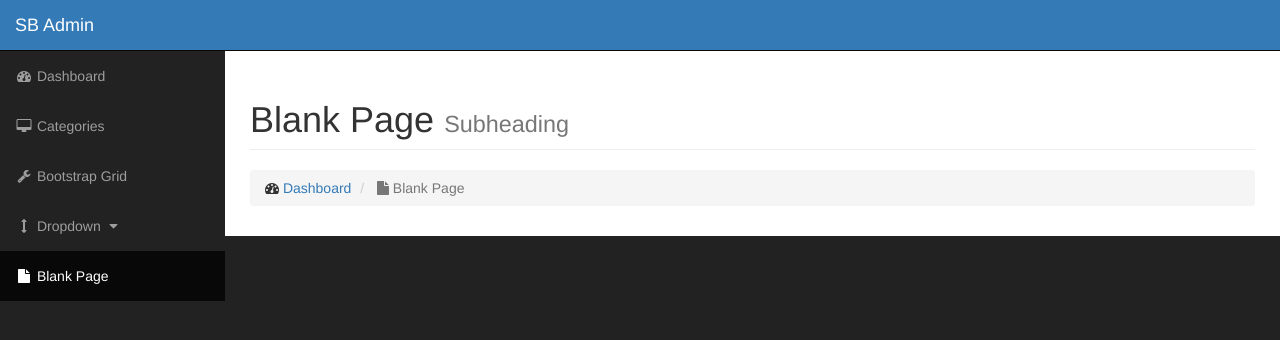
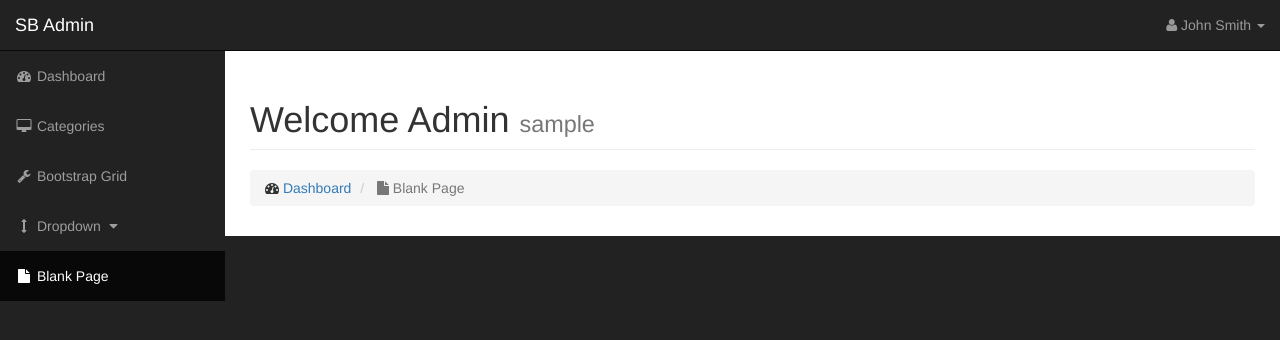
Before and after one commit to suryawanshinavin/ecommerce, a PHP site: page /admin/index.php in a window 1280 px wide. Shown: the top 340 px of the page. Run offline with PHP 8.4, Linux system fonts and the light colour scheme; the visitor is signed in with stand-in values (Sample User, id 1).

Commit message:
add category, admin_header, admin_navigation files

```diff
--- /dev/null
+++ b/admin/categories.php
@@ -0,0 +1,5 @@
+<?php include ("include/admin_header.php") ?>
+
+<div id="wrapper">
+
+    <?php include ("include/admin_navigation.php") ?>
--- /dev/null
+++ b/admin/include/admin_header.php
@@ -0,0 +1,49 @@
+<?php include_once "../db_config.php" ?>
+<!-- <?php //include_once dirname(dirname(__DIR__)) . "/db_config.php" ?>  second method -->
+
+<?php
+
+if (!isset($_SESSION['user_role'])) {
+
+    header("Location: ../index.php");
+
+} else if ($_SESSION['user_role'] !== 'admin'){
+
+    header("Location: ../index.php");
+
+}
+
+?>
+
+<!DOCTYPE html>
+<html lang="en">
+
+<head>
+
+    <meta charset="utf-8">
+    <meta http-equiv="X-UA-Compatible" content="IE=edge">
+    <meta name="viewport" content="width=device-width, initial-scale=1">
+    <meta name="description" content="">
+    <meta name="author" content="">
+
+    <title>E-Commerce Admin Template</title>
+
+    <!-- Bootstrap Core CSS -->
+    <link href="css/bootstrap.min.css" rel="stylesheet">
+
+    <!-- Custom CSS -->
+    <link href="css/sb-admin.css" rel="stylesheet">
+
+    <!-- Custom Fonts -->
+    <link href="font-awesome/css/font-awesome.min.css" rel="stylesheet" type="text/css">
+
+    <!-- HTML5 Shim and Respond.js IE8 support of HTML5 elements and media queries -->
+    <!-- WARNING: Respond.js doesn't work if you view the page via file:// -->
+    <!--[if lt IE 9]>
+        <script src="https://oss.maxcdn.com/libs/html5shiv/3.7.0/html5shiv.js"></script>
+        <script src="https://oss.maxcdn.com/libs/respond.js/1.4.2/respond.min.js"></script>
+    <![endif]-->
+
+</head>
+
+<body>
--- /dev/null
+++ b/admin/include/admin_navigation.php
@@ -0,0 +1,57 @@
+<?php include_once "../db_config.php" ?>
+
+<!-- Navigation -->
+<nav class="navbar navbar-inverse navbar-fixed-top" role="navigation">
+    <!-- Brand and toggle get grouped for better mobile display -->
+    <div class="navbar-header">
+        <button type="button" class="navbar-toggle" data-toggle="collapse" data-target=".navbar-ex1-collapse">
+            <span class="sr-only">Toggle navigation</span>
+            <span class="icon-bar"></span>
+            <span class="icon-bar"></span>
+            <span class="icon-bar"></span>
+        </button>
+        <a class="navbar-brand" href="index.html">SB Admin</a>
+    </div>
+    <div class="collapse navbar-collapse navbar-ex1-collapse">
+        <ul class="nav navbar-right top-nav">
+            <li class="dropdown">
+                <a href="#" class="dropdown-toggle" data-toggle="dropdown"><i class="fa fa-user"></i> John Smith <b class="caret"></b></a>
+                <ul class="dropdown-menu">
+                    <li>
+                        <a href="#"><i class="fa fa-fw fa-user"></i> Profile</a>
+                    </li>
+                    <li class="divider"></li>
+                    <li>
+                        <a href="#"><i class="fa fa-fw fa-power-off"></i> Log Out</a>
+                    </li>
+                </ul>
+            </li>
+        </ul>
+        <ul class="nav navbar-nav side-nav">
+            <li>
+                <a href="index.html"><i class="fa fa-fw fa-dashboard"></i> Dashboard</a>
+            </li>
+            <li>
+                <a href="bootstrap-elements.html"><i class="fa fa-fw fa-desktop"></i> Categories </a>
+            </li>
+            <li>
+                <a href="bootstrap-grid.html"><i class="fa fa-fw fa-wrench"></i> Bootstrap Grid</a>
+            </li>
+            <li>
+                <a href="javascript:;" data-toggle="collapse" data-target="#demo"><i class="fa fa-fw fa-arrows-v"></i> Dropdown <i class="fa fa-fw fa-caret-down"></i></a>
+                <ul id="demo" class="collapse">
+                    <li>
+                        <a href="#">Dropdown Item</a>
+                    </li>
+                    <li>
+                        <a href="#">Dropdown Item</a>
+                    </li>
+                </ul>
+            </li>
+            <li class="active">
+                <a href="blank-page.html"><i class="fa fa-fw fa-file"></i> Blank Page</a>
+            </li>
+        </ul>
+    </div>
+    <!-- /.navbar-collapse -->
+</nav>
--- a/admin/index.php
+++ b/admin/index.php
@@ -1,78 +1,8 @@
-<!DOCTYPE html>
-<html lang="en">
+<?php include ("include/admin_header.php") ?>
 
-<head>
+<div id="wrapper">
 
-    <meta charset="utf-8">
-    <meta http-equiv="X-UA-Compatible" content="IE=edge">
-    <meta name="viewport" content="width=device-width, initial-scale=1">
-    <meta name="description" content="">
-    <meta name="author" content="">
-
-    <title>E-Commerce Admin Template</title>
-
-    <!-- Bootstrap Core CSS -->
-    <link href="css/bootstrap.min.css" rel="stylesheet">
-
-    <!-- Custom CSS -->
-    <link href="css/sb-admin.css" rel="stylesheet">
-
-    <!-- Custom Fonts -->
-    <link href="font-awesome/css/font-awesome.min.css" rel="stylesheet" type="text/css">
-
-    <!-- HTML5 Shim and Respond.js IE8 support of HTML5 elements and media queries -->
-    <!-- WARNING: Respond.js doesn't work if you view the page via file:// -->
-    <!--[if lt IE 9]>
-        <script src="https://oss.maxcdn.com/libs/html5shiv/3.7.0/html5shiv.js"></script>
-        <script src="https://oss.maxcdn.com/libs/respond.js/1.4.2/respond.min.js"></script>
-    <![endif]-->
-
-</head>
-
-<body>
-
-    <div id="wrapper">
-        <!-- Navigation -->
-        <nav class="navbar navbar-inverse navbar-fixed-top" role="navigation">
-            <!-- Brand and toggle get grouped for better mobile display -->
-            <div class="navbar-header">
-                <button type="button" class="navbar-toggle" data-toggle="collapse" data-target=".navbar-ex1-collapse">
-                    <span class="sr-only">Toggle navigation</span>
-                    <span class="icon-bar"></span>
-                    <span class="icon-bar"></span>
-                    <span class="icon-bar"></span>
-                </button>
-                <a class="navbar-brand" href="index.html">SB Admin</a>
-            </div>
-            <div class="collapse navbar-collapse bg-primary navbar-ex1-collapse">
-                <ul class="nav navbar-nav side-nav">
-                    <li>
-                        <a href="index.html"><i class="fa fa-fw fa-dashboard"></i> Dashboard</a>
-                    </li>
-                    <li>
-                        <a href="bootstrap-elements.html"><i class="fa fa-fw fa-desktop"></i> Categories </a>
-                    </li>
-                    <li>
-                        <a href="bootstrap-grid.html"><i class="fa fa-fw fa-wrench"></i> Bootstrap Grid</a>
-                    </li>
-                    <li>
-                        <a href="javascript:;" data-toggle="collapse" data-target="#demo"><i class="fa fa-fw fa-arrows-v"></i> Dropdown <i class="fa fa-fw fa-caret-down"></i></a>
-                        <ul id="demo" class="collapse">
-                            <li>
-                                <a href="#">Dropdown Item</a>
-                            </li>
-                            <li>
-                                <a href="#">Dropdown Item</a>
-                            </li>
-                        </ul>
-                    </li>
-                    <li class="active">
-                        <a href="blank-page.html"><i class="fa fa-fw fa-file"></i> Blank Page</a>
-                    </li>
-                </ul>
-            </div>
-            <!-- /.navbar-collapse -->
-        </nav>
+    <?php include ("include/admin_navigation.php") ?>
 
         <div id="page-wrapper">
 
@@ -82,12 +12,12 @@
                 <div class="row">
                     <div class="col-lg-12">
                         <h1 class="page-header">
-                            Blank Page
-                            <small>Subheading</small>
+                            Welcome Admin
+                            <small><?php echo $_SESSION['username'] ?></small>
                         </h1>
                         <ol class="breadcrumb">
                             <li>
-                                <i class="fa fa-dashboard"></i>  <a href="index.php">Dashboard</a>
+                                <i class="fa fa-dashboard"></i> <a href="index.php">Dashboard</a>
                             </li>
                             <li class="active">
                                 <i class="fa fa-file"></i> Blank Page
--- a/db_config.php
+++ b/db_config.php
@@ -6,4 +6,6 @@ if (!$con)
 {
     die("Database connection failed");
 }
+
+session_start();
 ?>
--- a/login.php
+++ b/login.php
@@ -1,5 +1,4 @@
 <?php
-session_start();
 // database connection
 include "db_config.php";
 include "function.php";
@@ -23,7 +22,8 @@ if (isset($_POST['login'])) {
   } else {
 
     $_SESSION['id'] = $user_row['id'];
-    $_SESSION['name'] = $user_row['name'];
+    $_SESSION['username'] = $user_row['username'];
+    $_SESSION['user_role'] = $user_row['user_role'];
     echo "<script>alert('Login!');</script>";
     header("Location: admin/index.php");
     exit;
```
